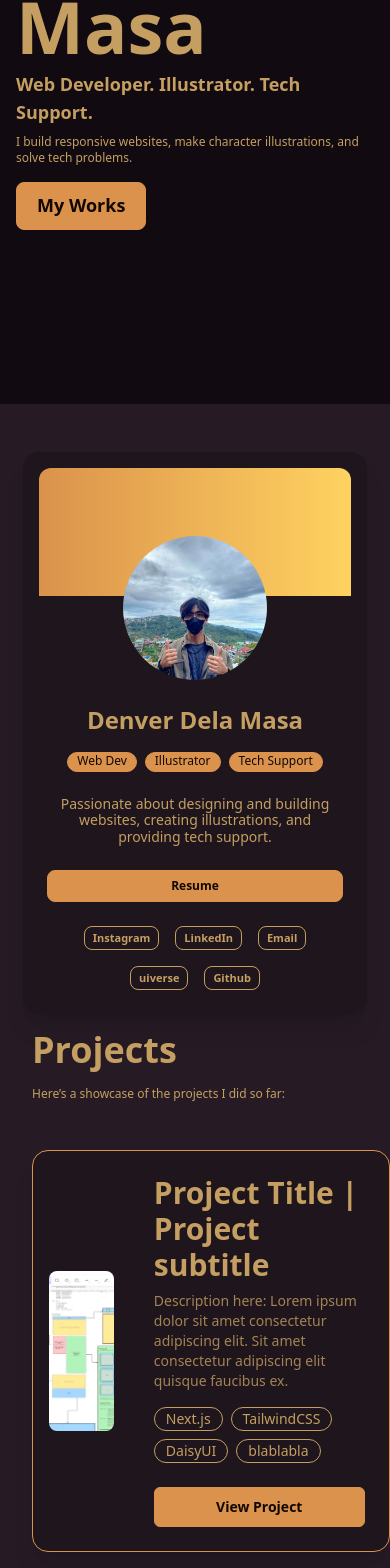
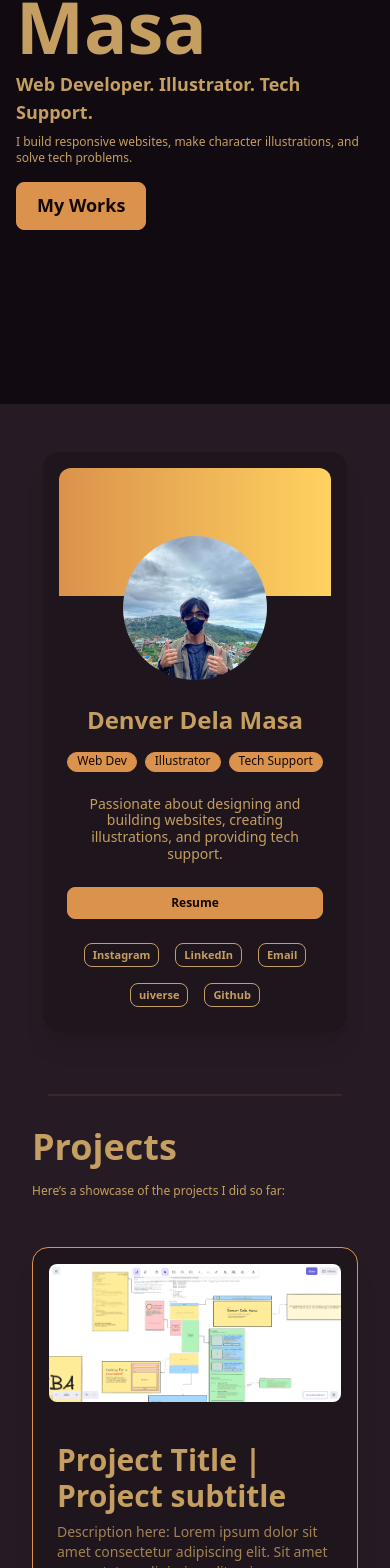
Before and after one commit to denverdelamasa/portfolio-v2, a Next.js app: page / in a window 390 px wide. Shown: the part 420-1988 px from the top of the page. Built offline with nearby package versions, Linux system fonts and the light colour scheme.

Commit message:
fix: card thumbnail, and profile card issues for phone screen

```diff
--- a/src/components/homepage/Content.tsx
+++ b/src/components/homepage/Content.tsx
@@ -5,6 +5,7 @@ import Advancements from "./content/Advancements";
 export default function Content() {
   return (
     <section className="flex flex-col">
+          <div className="divider md:hidden px-12 pt-12"></div>
         <Projects />
           <div className="divider px-12"></div>
         <Experiences />
--- a/src/components/homepage/ProfileCard.tsx
+++ b/src/components/homepage/ProfileCard.tsx
@@ -4,8 +4,8 @@ import profile from "../../assets/profile.webp";
 export default function ProfileCard() {
 
   return (
-    <section id="profile" className="flex flex-col text-3xl w-full h-full items-center justify-start gap-y-2">
-      <div className="m-auto card w-86 lg:w-92 shadow-xl bg-base-200 hover:shadow-2xl transition-all duration-300 transform hover:-translate-y-1">
+    <section id="profile" className="flex flex-col text-3xl h-full items-center justify-start gap-y-2">
+      <div className="m-auto card w-76 lg:w-92 shadow-xl bg-base-200 hover:shadow-2xl transition-all duration-300 transform hover:-translate-y-1">
         <figure className="pt-4 px-4">
             <div className="w-full h-32 bg-gradient-to-r from-primary to-warning rounded-t-xl"></div>
         </figure>
--- a/src/components/homepage/content/cards/ProjectCard.tsx
+++ b/src/components/homepage/content/cards/ProjectCard.tsx
@@ -17,8 +17,8 @@ const ProjectCard: React.FC<ProjectCardProps> = ({
   buttonText = "Learn More",
 }) => {
   return (
-    <div className="card card-side bg-base-200 shadow-xl border-1 border-primary">
-      <figure className="p-4 w-48 h-48 flex items-center justify-center overflow-hidden align-middle m-auto">
+    <div className="card md:card-side bg-base-200 shadow-xl border-1 border-primary">
+      <figure className="p-4 md:w-48 md:h-48 flex items-center justify-center overflow-hidden align-middle m-auto">
         <Image
           src={imageUrl}
           alt={title}
```
